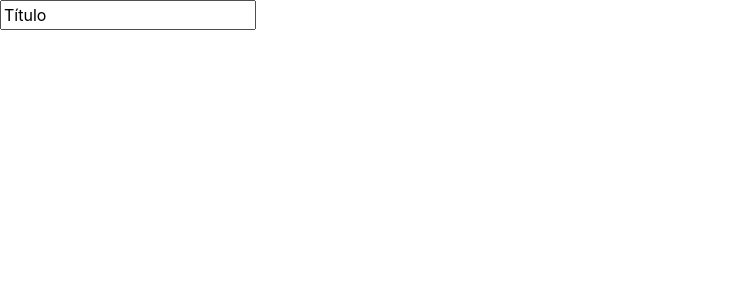
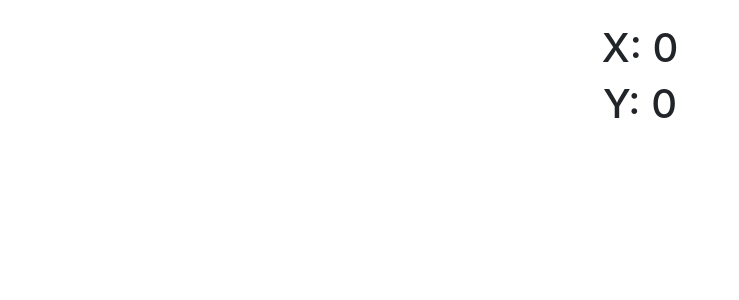
Before and after one commit to leogersen/looptasks-frontend, a React (Create React App) app: page / in a window 1280 px wide. Shown: the top 300 px of the page, without its empty margins (0-739 px from the left). Built offline with nearby package versions, Linux system fonts and the light colour scheme.

Commit message:
Hook MouseMove

```diff
--- /dev/null
+++ b/src/hooktest/MouseMove.js
@@ -0,0 +1,30 @@
+import React, { useEffect } from 'react'
+import { useMouseMove } from './useMouseMove';
+import { useTitle } from './useTitle';
+
+const MouseMove = () => {
+    const coords = useMouseMove();
+    const { changeTitle } = useTitle();
+
+
+    useEffect(() => {
+        changeTitle(`X: ${coords.x}, Y ${coords.y}`);
+
+    // eslint-disable-next-line react-hooks/exhaustive-deps
+    }, [coords.x, coords.y]);
+
+    return (
+        <div className="Ap">
+            <center>
+                <br />
+                <h1>X: {coords.x}</h1>
+                <h1>Y: {coords.y}</h1>
+            </center>
+
+        </div>
+    )
+
+}
+
+
+export default MouseMove;
--- /dev/null
+++ b/src/hooktest/useMouseMove.js
@@ -0,0 +1,17 @@
+import { useEffect, useState } from "react";
+
+export const useMouseMove = () => {
+    const [ coords, setCoords ] = useState({ x: 0, y: 0});
+
+
+    useEffect(() => {
+        document.addEventListener("mousemove", (e) => {
+            setCoords({ x: e.clientX, y: e.clientY });
+        })
+
+        return () => document.removeEventListener("mousemove");
+    }, []);
+
+    return coords;
+
+}
--- a/src/index.js
+++ b/src/index.js
@@ -1,7 +1,7 @@
 import React from 'react';
 import ReactDOM from 'react-dom';
-import App from './App';
-import Title from './hooktest/Title';
+import MouseMove from './hooktest/MouseMove';
+
 
 //ReactDOM.render(<App />,document.getElementById('root'));
-ReactDOM.render(<Title />,document.getElementById('root'));
+ReactDOM.render(<MouseMove />,document.getElementById('root'));
```
Also changed, not shown: 1 other file (tests, documents, lock files or other folders).
